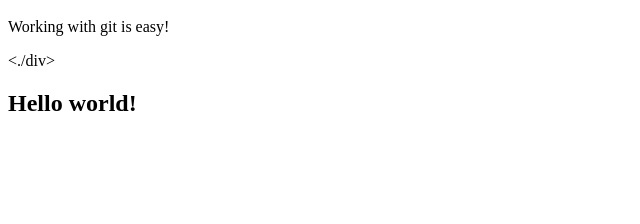
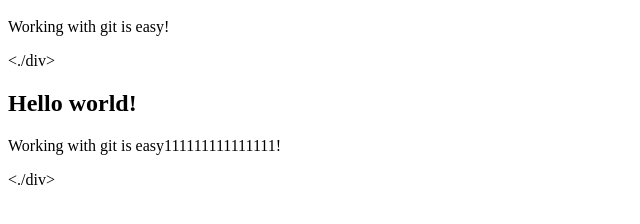
Before and after one commit to shubh4199/GitGithub, a plain HTML site: page index.html in a window 1280 px wide. Shown: the part 48-272 px from the top of the page, without its empty margins (0-640 px from the left). Drawn offline with Linux system fonts and the light colour scheme.

Commit message:
Update index.html

```diff
--- a/index.html
+++ b/index.html
@@ -3,3 +3,6 @@
 <p>Working with git is easy!</p>
 <./div>
 <h2>Hello world!</h2>
+  <div>
+<p>Working with git is easy111111111111111!</p>
+<./div>
```
